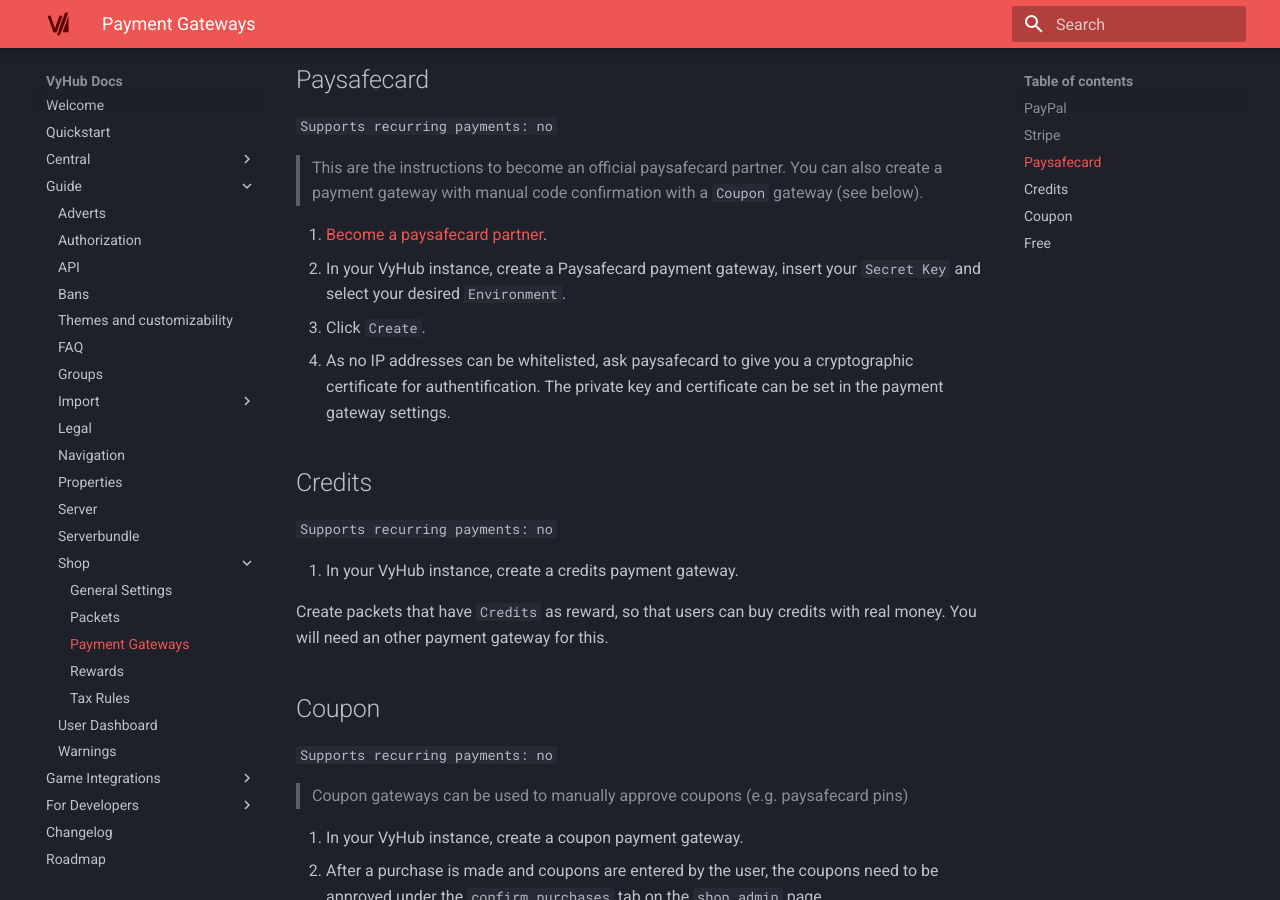
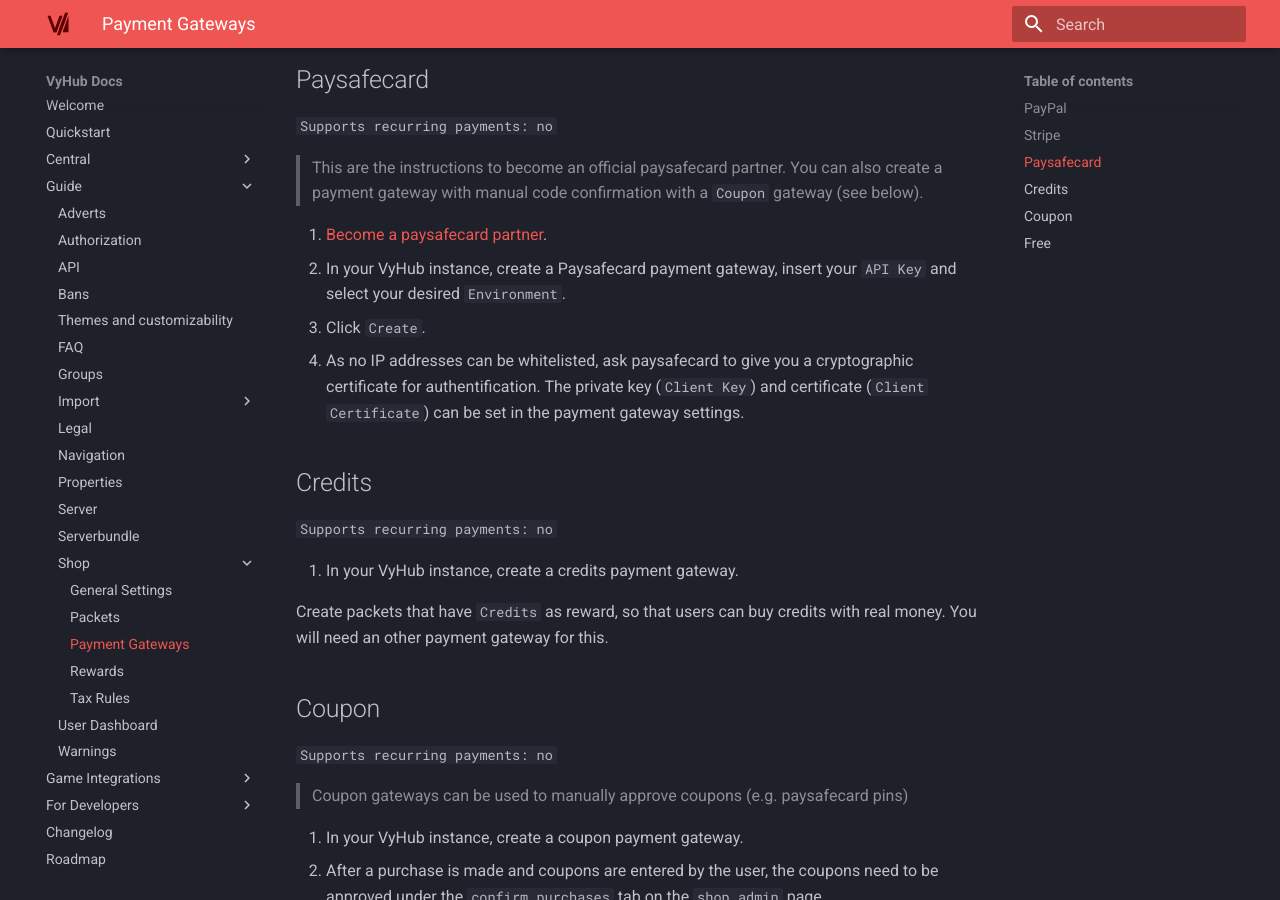
Before and after one commit to nyx-project/vyhub-documentation, an MkDocs documentation site: the page built from docs/guide/shop/payment_gateway.md, in a window 1280 px wide and 900 px high, scrolled down 1926 px. Built offline with MkDocs 1.6.1 and Material for MkDocs 9.7.7, drawn with Linux system fonts in a browser that asks for light colours; the version menu is left out.

Commit message:
Improve PSC instructions

```diff
--- a/docs/guide/shop/payment_gateway.md
+++ b/docs/guide/shop/payment_gateway.md
@@ -62,9 +62,9 @@
 > This are the instructions to become an official paysafecard partner. You can also create a payment gateway with manual code confirmation with a `Coupon` gateway (see below).
 
 1. [Become a paysafecard partner](https://www.paysafecard.com/become-a-partner/).
-2. In your VyHub instance, create a Paysafecard payment gateway, insert your `Secret Key` and select your desired `Environment`.
+2. In your VyHub instance, create a Paysafecard payment gateway, insert your `API Key` and select your desired `Environment`.
 3. Click `Create`.
-4. As no IP addresses can be whitelisted, ask paysafecard to give you a cryptographic certificate for authentification. The private key and certificate can be set in the payment gateway settings.
+4. As no IP addresses can be whitelisted, ask paysafecard to give you a cryptographic certificate for authentification. The private key (`Client Key`) and certificate (`Client Certificate`) can be set in the payment gateway settings.
 
 ## Credits
 
```
